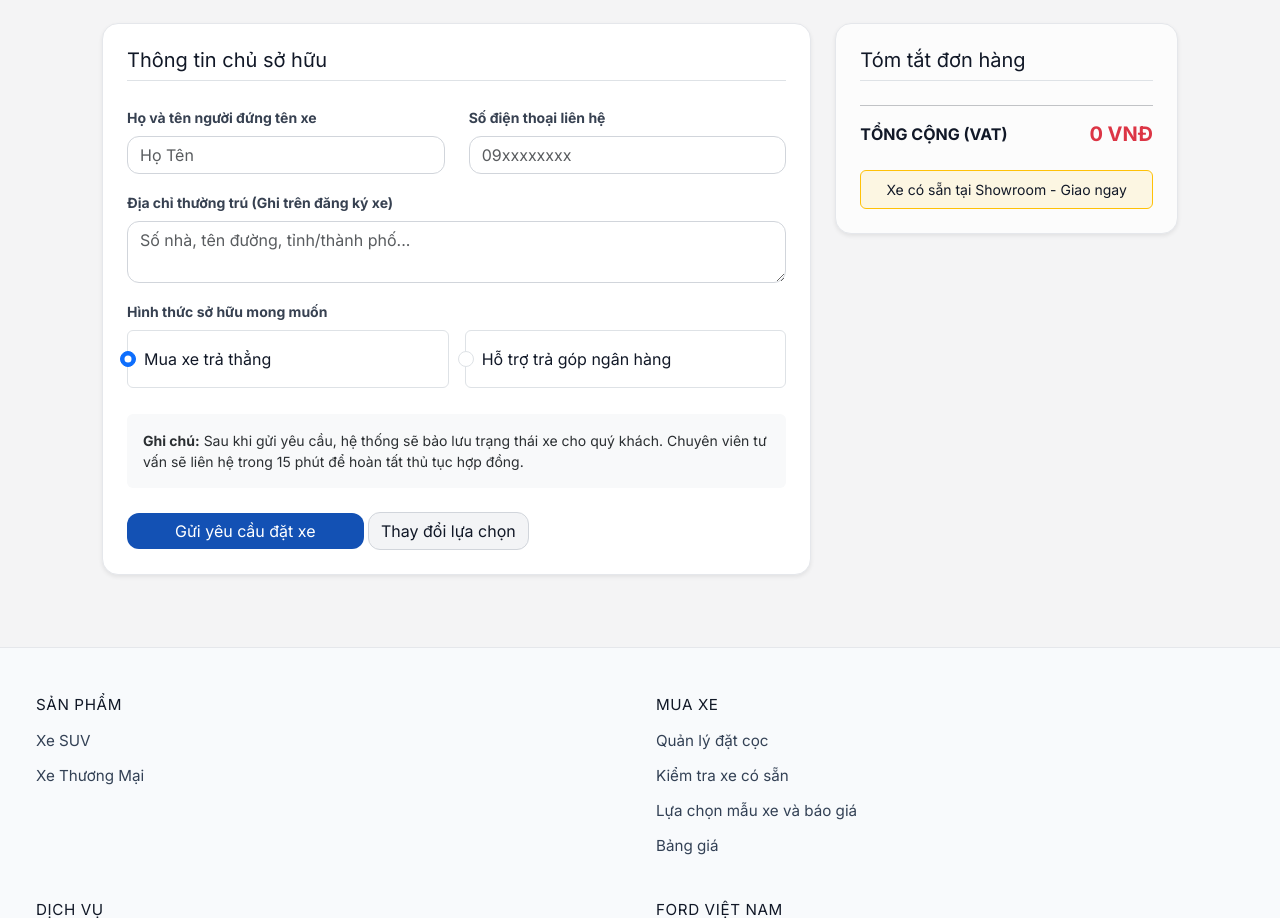
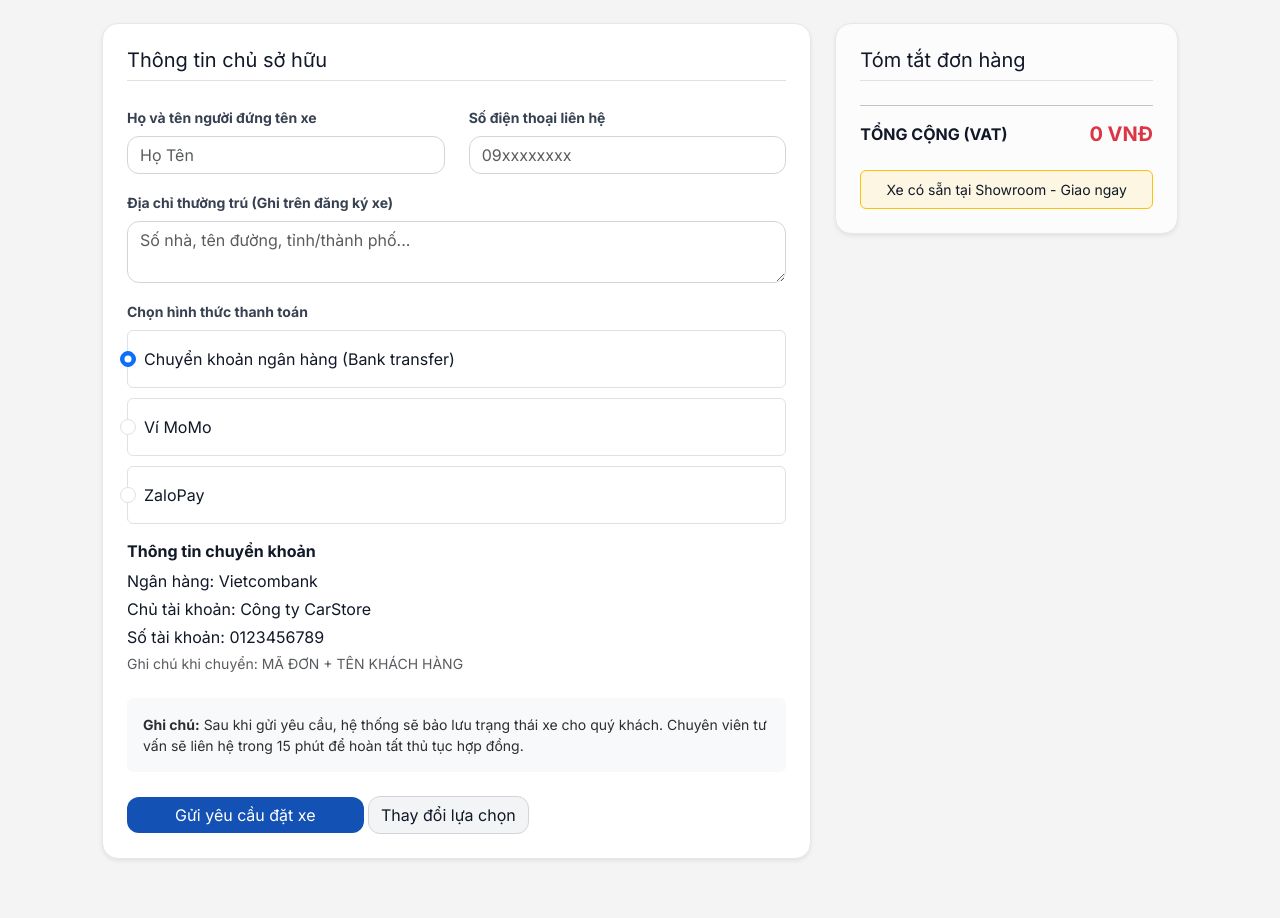
Before and after one commit to DucThanh2005/CarStore, a Spring Boot app: page /order/checkout in a window 1280 px wide. Shown: the part 247-1165 px from the top of the page. Run offline with Spring Boot 4, Linux system fonts and the light colour scheme; some of the project's set-up classes (security, data sources, template engines, error pages and the like) are left out, and stand-ins take their place.

Commit message:
them phuong thuc thanh toan

```diff
--- a/src/main/resources/templates/cart.html
+++ b/src/main/resources/templates/cart.html
@@ -104,7 +104,7 @@
                 <div class="cs-card p-4 bg-white border rounded-4 shadow-sm">
                     <h4 class="fw-bold border-bottom pb-2">Thông tin nhận xe</h4>
 
-                    <form th:action="@{/order/checkout}" method="post">
+                    <form th:action="@{/order/place}" method="post">
                         <div class="mb-3">
                             <label class="form-label small text-muted fw-bold">Địa chỉ thường trú (đăng ký biển
                                 số)</label>
--- a/src/main/resources/templates/checkout.html
+++ b/src/main/resources/templates/checkout.html
@@ -64,17 +64,41 @@
                         </div>
 
                         <div class="mb-3">
-                            <label class="form-label fw-bold small">Hình thức sở hữu mong muốn</label>
-                            <div class="d-flex gap-3">
-                                <div class="form-check p-3 border rounded w-50">
-                                    <input class="form-check-input" type="radio" name="payment" id="bank" value="BANK"
-                                        checked>
-                                    <label class="form-check-label" for="bank">Mua xe trả thẳng</label>
+                            <label class="form-label fw-bold small">Chọn hình thức thanh toán</label>
+                            <div class="d-flex flex-column gap-2">
+                                <div class="form-check p-3 border rounded">
+                                    <input class="form-check-input" type="radio" name="paymentMethod" id="pm_bank" value="BANK_TRANSFER" checked>
+                                    <label class="form-check-label" for="pm_bank">Chuyển khoản ngân hàng (Bank transfer)</label>
                                 </div>
-                                <div class="form-check p-3 border rounded w-50">
-                                    <input class="form-check-input" type="radio" name="payment" id="installment"
-                                        value="INSTALLMENT">
-                                    <label class="form-check-label" for="installment">Hỗ trợ trả góp ngân hàng</label>
+                                <div class="form-check p-3 border rounded">
+                                    <input class="form-check-input" type="radio" name="paymentMethod" id="pm_momo" value="MOMO">
+                                    <label class="form-check-label" for="pm_momo">Ví MoMo</label>
+                                </div>
+                                <div class="form-check p-3 border rounded">
+                                    <input class="form-check-input" type="radio" name="paymentMethod" id="pm_zalopay" value="ZALOPAY">
+                                    <label class="form-check-label" for="pm_zalopay">ZaloPay</label>
+                                </div>
+                            </div>
+
+                            <div id="payment-details" class="mt-3">
+                                <div id="bank-details" class="payment-block">
+                                    <h6 class="fw-bold">Thông tin chuyển khoản</h6>
+                                    <p class="mb-1">Ngân hàng: Vietcombank</p>
+                                    <p class="mb-1">Chủ tài khoản: Công ty CarStore</p>
+                                    <p class="mb-1">Số tài khoản: 0123456789</p>
+                                    <p class="mb-0 small text-muted">Ghi chú khi chuyển: MÃ ĐƠN + TÊN KHÁCH HÀNG</p>
+                                </div>
+
+                                <div id="momo-details" class="payment-block d-none">
+                                    <h6 class="fw-bold">Thanh toán qua MoMo</h6>
+                                    <p class="mb-1">Quét mã QR hoặc chuyển tới số Ví: 0987654321</p>
+                                    <p class="mb-0 small text-muted">Ghi chú: MÃ ĐƠN + TÊN KHÁCH HÀNG</p>
+                                </div>
+
+                                <div id="zalopay-details" class="payment-block d-none">
+                                    <h6 class="fw-bold">Thanh toán qua ZaloPay</h6>
+                                    <p class="mb-1">Quét mã QR ZaloPay hoặc chuyển tới tài khoản: 0987612345</p>
+                                    <p class="mb-0 small text-muted">Ghi chú: MÃ ĐƠN + TÊN KHÁCH HÀNG</p>
                                 </div>
                             </div>
                         </div>
@@ -169,6 +193,25 @@
             </div>
         </div>
     </footer>
+
+    <script>
+        document.addEventListener('DOMContentLoaded', function () {
+            const radios = document.querySelectorAll('input[name="paymentMethod"]');
+            const bank = document.getElementById('bank-details');
+            const momo = document.getElementById('momo-details');
+            const zalopay = document.getElementById('zalopay-details');
+
+            function update() {
+                const v = document.querySelector('input[name="paymentMethod"]:checked').value;
+                bank.classList.toggle('d-none', v !== 'BANK_TRANSFER');
+                momo.classList.toggle('d-none', v !== 'MOMO');
+                zalopay.classList.toggle('d-none', v !== 'ZALOPAY');
+            }
+
+            radios.forEach(r => r.addEventListener('change', update));
+            update();
+        });
+    </script>
 </body>
 
 </html>
```
Also changed, not shown: 2 other files.
